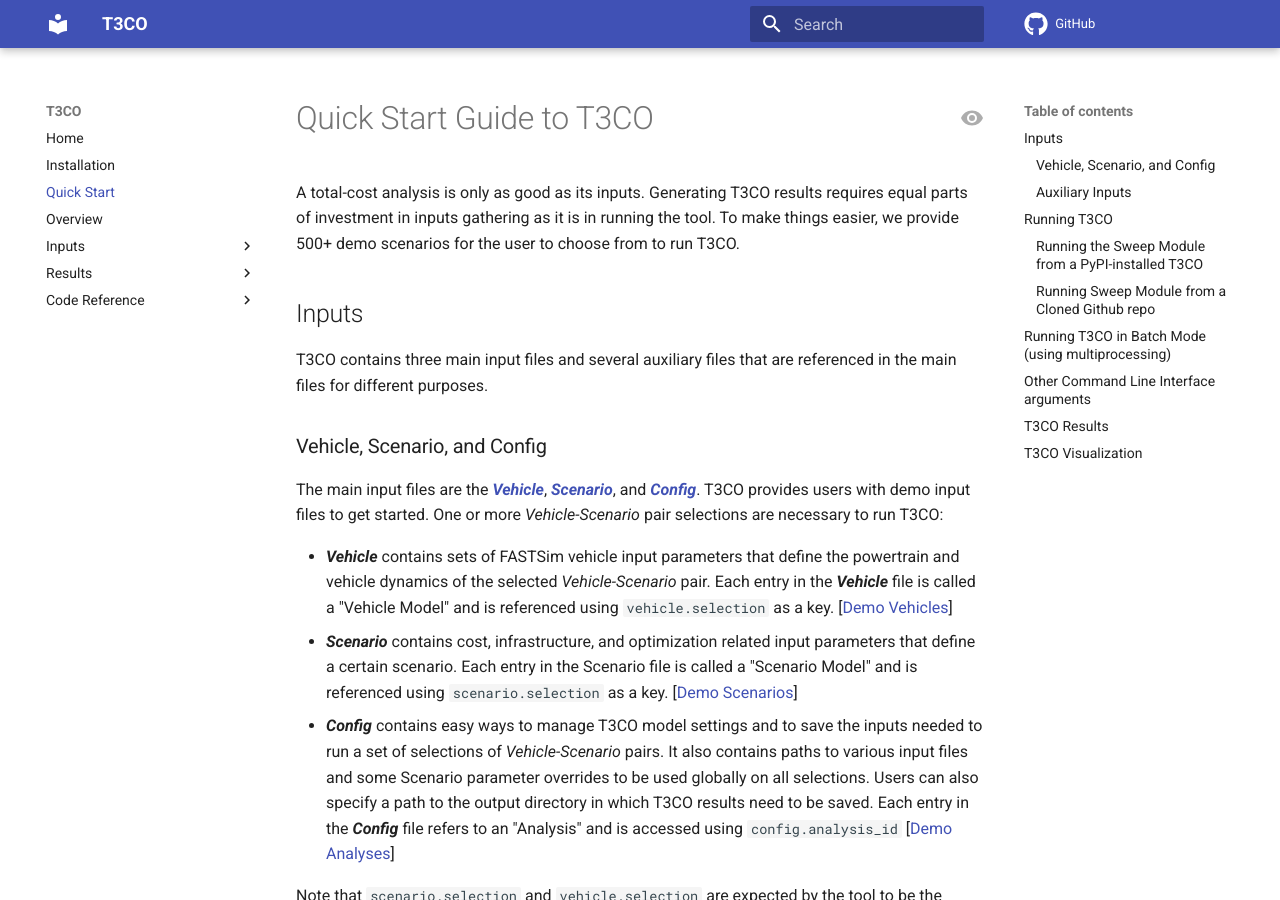
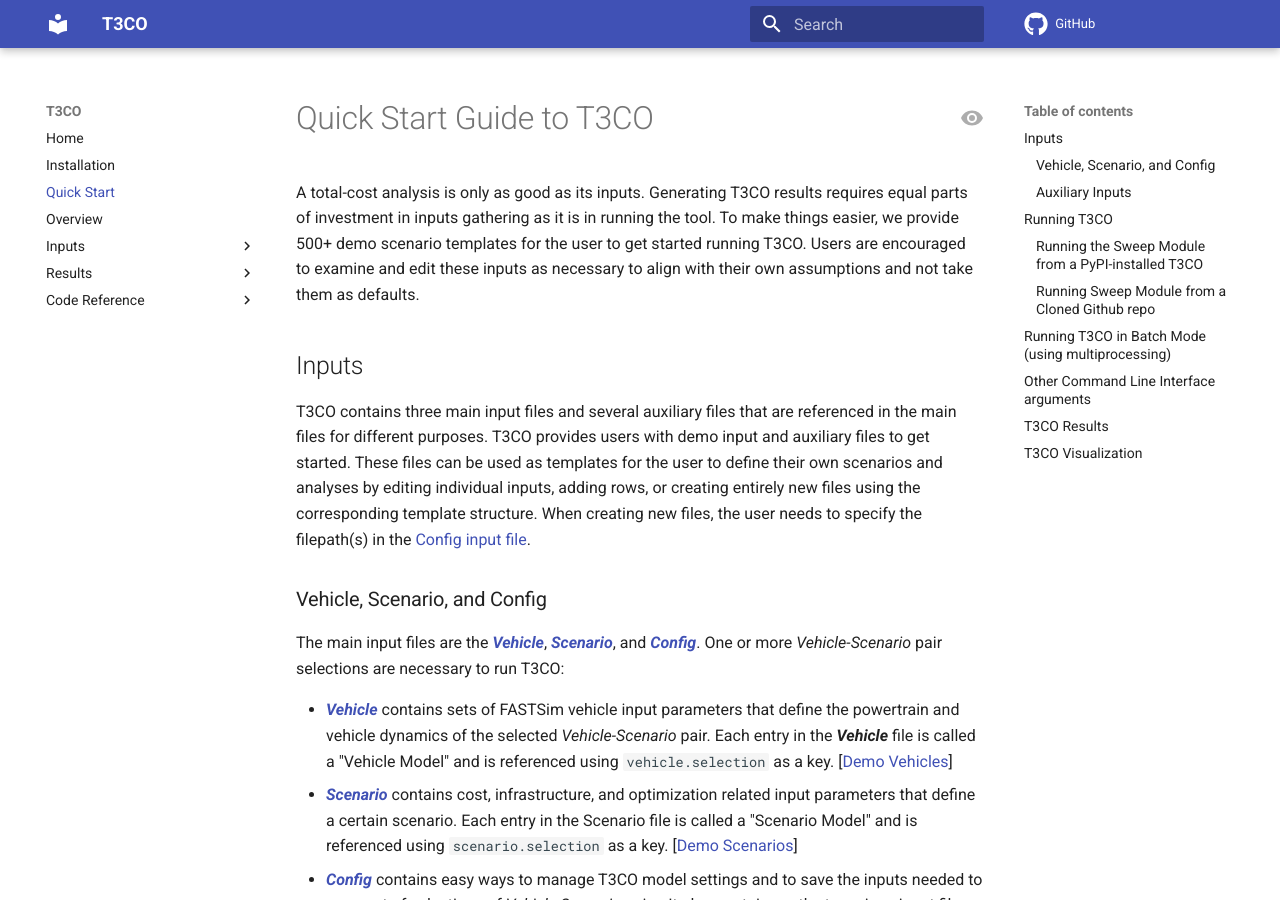
Before and after one commit to NREL/T3CO, an MkDocs documentation site: the page built from docs/quick_start.md, in a window 1280 px wide and 900 px high. Built offline with MkDocs 1.6.1 and Material for MkDocs 9.7.7, drawn with Linux system fonts in a browser that asks for light colours; comment, search, counter and statistics services are not loaded.

Commit message:
Make edits to quickstart and overview

```diff
--- a/docs/quick_start.md
+++ b/docs/quick_start.md
@@ -1,18 +1,18 @@
 # Quick Start Guide to T3CO
 
-A total-cost analysis is only as good as its inputs. Generating T3CO results requires equal parts of investment in inputs gathering as it is in running the tool. To make things easier, we provide 500+ demo scenarios for the user to choose from to run T3CO.
+A total-cost analysis is only as good as its inputs. Generating T3CO results requires equal parts of investment in inputs gathering as it is in running the tool. To make things easier, we provide 500+ demo scenario templates for the user to get started running T3CO. Users are encouraged to examine and edit these inputs as necessary to align with their own assumptions and not take them as defaults.
 
 ## Inputs
 
-T3CO contains three main input files and several auxiliary files that are referenced in the main files for different purposes.
+T3CO contains three main input files and several auxiliary files that are referenced in the main files for different purposes. T3CO provides users with demo input and auxiliary files to get started. These files can be used as templates for the user to define their own scenarios and analyses by editing individual inputs, adding rows, or creating entirely new files using the corresponding template structure. When creating new files, the user needs to specify the filepath(s) in the [Config input file](./config_inputs_descriptions.md).
 
 ### Vehicle, Scenario, and Config
 
-The main input files are the [***Vehicle***](vehicle_inputs_descriptions.md), [***Scenario***](scenario_inputs_descriptions.md), and [***Config***](config_inputs_descriptions.md). T3CO provides users with demo input files to get started. One or more *Vehicle-Scenario* pair selections are necessary to run T3CO:
+The main input files are the [***Vehicle***](vehicle_inputs_descriptions.md), [***Scenario***](scenario_inputs_descriptions.md), and [***Config***](config_inputs_descriptions.md). One or more *Vehicle-Scenario* pair selections are necessary to run T3CO:
 
-- ***Vehicle*** contains sets of FASTSim vehicle input parameters that define the powertrain and vehicle dynamics of the selected *Vehicle-Scenario* pair. Each entry in the ***Vehicle*** file is called a "Vehicle Model" and is referenced using `vehicle.selection` as a key. [[Demo Vehicles](https://github.com/NREL/T3CO/blob/4aed80f4a2caf65abfc7be176fcf34107621e1fe/t3co/resources/inputs/demo/Demo_FY22_vehicle_model_assumptions.csv)]
-- ***Scenario*** contains cost, infrastructure, and optimization related input parameters that define a certain scenario. Each entry in the Scenario file is called a "Scenario Model" and is referenced using `scenario.selection` as a key. [[Demo Scenarios](https://github.com/NREL/T3CO/blob/4aed80f4a2caf65abfc7be176fcf34107621e1fe/t3co/resources/inputs/demo/Demo_FY22_scenario_assumptions.csv)]
-- ***Config*** contains easy ways to manage T3CO model settings and to save the inputs needed to run a set of selections of *Vehicle-Scenario* pairs. It also contains paths to various input files and some Scenario parameter overrides to be used globally on all selections. Users can also specify a path to the output directory in which T3CO results need to be saved. Each entry in the ***Config*** file refers to an "Analysis" and is accessed using `config.analysis_id` [[Demo Analyses](https://github.com/NREL/T3CO/blob/4aed80f4a2caf65abfc7be176fcf34107621e1fe/t3co/resources/T3COConfig.csv)]
+- [***Vehicle***](vehicle_inputs_descriptions.md) contains sets of FASTSim vehicle input parameters that define the powertrain and vehicle dynamics of the selected *Vehicle-Scenario* pair. Each entry in the ***Vehicle*** file is called a "Vehicle Model" and is referenced using `vehicle.selection` as a key. [[Demo Vehicles](https://github.com/NREL/T3CO/blob/4aed80f4a2caf65abfc7be176fcf34107621e1fe/t3co/resources/inputs/demo/Demo_FY22_vehicle_model_assumptions.csv)]
+- [***Scenario***](scenario_inputs_descriptions.md) contains cost, infrastructure, and optimization related input parameters that define a certain scenario. Each entry in the Scenario file is called a "Scenario Model" and is referenced using `scenario.selection` as a key. [[Demo Scenarios](https://github.com/NREL/T3CO/blob/4aed80f4a2caf65abfc7be176fcf34107621e1fe/t3co/resources/inputs/demo/Demo_FY22_scenario_assumptions.csv)]
+- [***Config***](config_inputs_descriptions.md) contains easy ways to manage T3CO model settings and to save the inputs needed to run a set of selections of *Vehicle-Scenario* pairs. It also contains paths to various input files and some Scenario parameter overrides to be used globally on all selections. Users can also specify a path to the output directory in which T3CO results need to be saved. Each entry in the ***Config*** file refers to an "Analysis" and is accessed using `config.analysis_id` [[Demo Analyses](https://github.com/NREL/T3CO/blob/4aed80f4a2caf65abfc7be176fcf34107621e1fe/t3co/resources/T3COConfig.csv)]
 
 Note that `scenario.selection` and `vehicle.selection` are expected by the tool to be the same for a chosen *Vehicle-Scenario* pair, i.e., a row on the ***Scenario*** file has a corresponding row on the ***Vehicle*** file with the same `selection` key. The `config.selections` attribute accepts a list of "selection" (that refers to both `scenario.selection` and `vehicle.selection`) and is used to fetch the desired set of inputs to run.
 
```
Also changed, not shown: docs/T3CO_Overview.md (+3 -3 lines), docs/index.md (+1 -1 lines).
